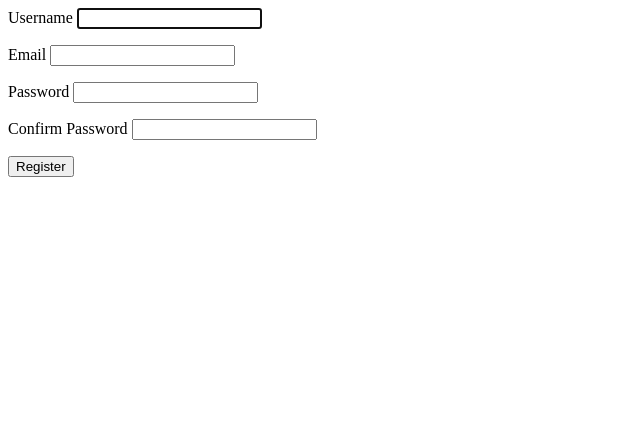
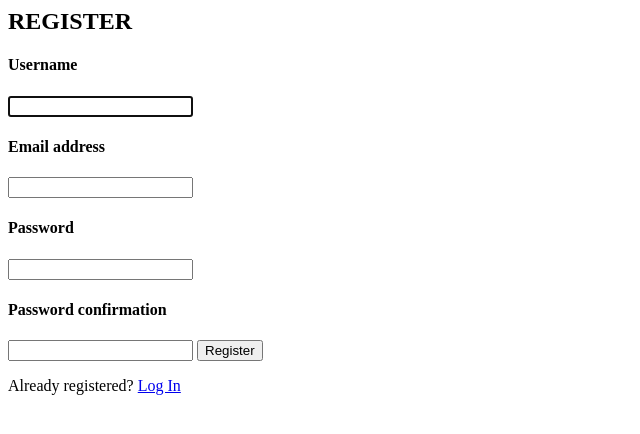
Before and after one commit to AtaAtasoy/softwarearchichat, a Django app: page /accounts/register/ in a window 1280 px wide. Shown: the top 434 px of the page, without its empty margins (0-640 px from the left). Run offline with Django 4.2, Linux system fonts and the light colour scheme.

Commit message:
fix login typos & create register.css

```diff
--- a/myapp/accountmanager/forms.py
+++ b/myapp/accountmanager/forms.py
@@ -6,24 +6,3 @@ class RegisterForm(UserCreationForm):
     class Meta:
         model = get_user_model()
         fields = ('username', 'email', 'password1', 'password2')
-
-    def __init__(self, *args, **kwargs) -> None:
-        kwargs.setdefault('label_suffix', '')
-        super().__init__(*args, **kwargs)
-
-        self.fields['username'].label = "Username"
-        self.fields['email'].label = "Email"
-        self.fields['password1'].label = "Password"
-        self.fields['password2'].label = "Confirm Password"
-
-        self.fields['username'].widget.attrs.update(
-            {'class': 'myfieldclass form-control'})
-        self.fields['email'].widget.attrs.update(
-            {'class': 'myfieldclass form-control'})
-        self.fields['password1'].widget.attrs.update(
-            {'class': 'myfieldclass form-control'})
-        self.fields['password2'].widget.attrs.update(
-            {'class': 'myfieldclass form-control'})
-
-        for text in ['username', 'password1', 'password2']:
-            self.fields[text].help_text = None
--- a/myapp/accountmanager/templates/accountmanager/login.html
+++ b/myapp/accountmanager/templates/accountmanager/login.html
@@ -1,3 +1,4 @@
+{% load static %}
 <!DOCTYPE html>
 <html>
 <head>
@@ -6,7 +7,7 @@
     <link rel="preconnect" href="https://fonts.googleapis.com">
     <link rel="preconnect" href="https://fonts.gstatic.com" crossorigin>
     <link href="https://fonts.googleapis.com/css2?family=Roboto:wght@300&display=swap" rel="stylesheet">
-	<link rel="stylesheet" href="{% static 'css/login.css">
+	<link rel="stylesheet" href="{% static 'css/login.css' %}">
 </head>
 <body>
 	<div class="back-container">
--- a/myapp/accountmanager/templates/accountmanager/register.html
+++ b/myapp/accountmanager/templates/accountmanager/register.html
@@ -1,7 +1,22 @@
-<div class="register-container">
-    <form action="{% url 'accounts:register' %}" method="post">
+{% load static %}
+<link rel="stylesheet"  href="{% static 'css/register.css' %}">
+<div class="register-page">
+    <div class="form">
+      <form class="register-form" method="POST" action="{% url 'accounts:register' %}">
         {% csrf_token %}
-        {{form.as_p}}
+        <h2 class="register-title">REGISTER</h3>
+        <h4>{{form.username.label}}</h4>
+        {{form.username}}
+        <h4>{{form.email.label}}</h4>
+        {{form.email}}
+        <h4>{{form.password1.label}}</h4>
+        {{form.password1}}
+        <h4>{{form.password2.label}}</h4>
+        {{form.password2}}
         <input type="submit" value="Register" class="btn btn-primary">
-    </form>
-</div>
+        <p class="message">Already registered? <a href="{% url 'accounts:login' %}">Log In</a></p>
+        </form>
+        {{ form.errors }}
+    </div>
+
+  </div>
```
Also changed, not shown: myapp/static/css/register.css (added).
